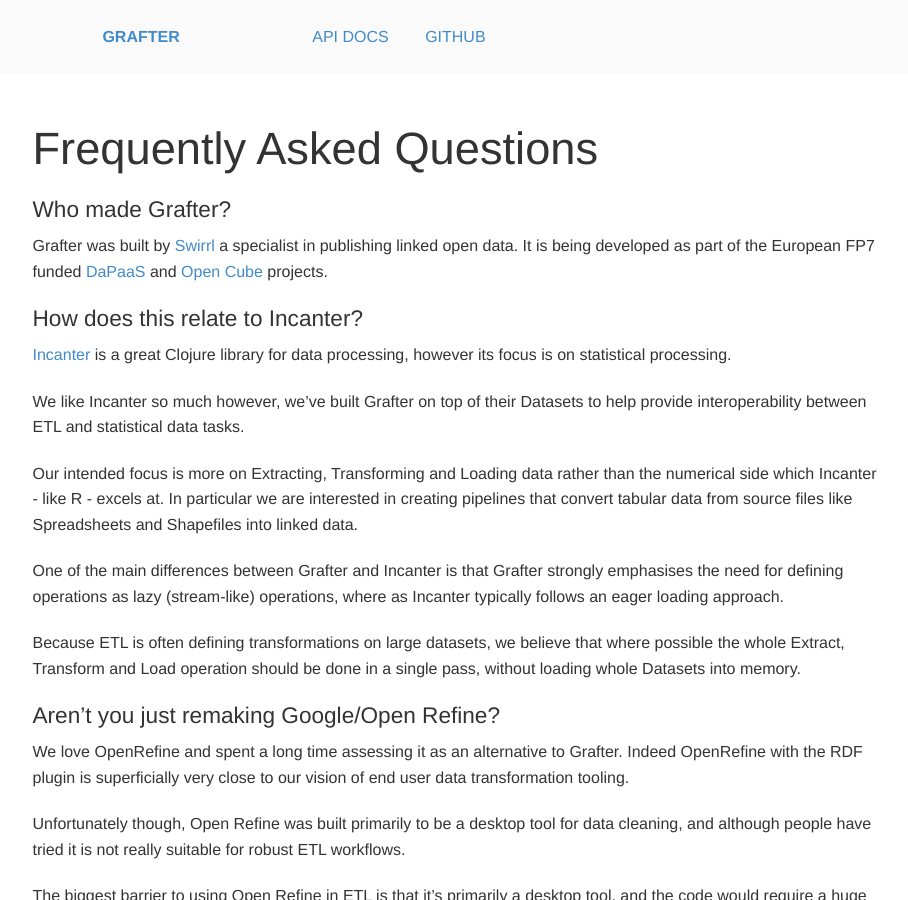
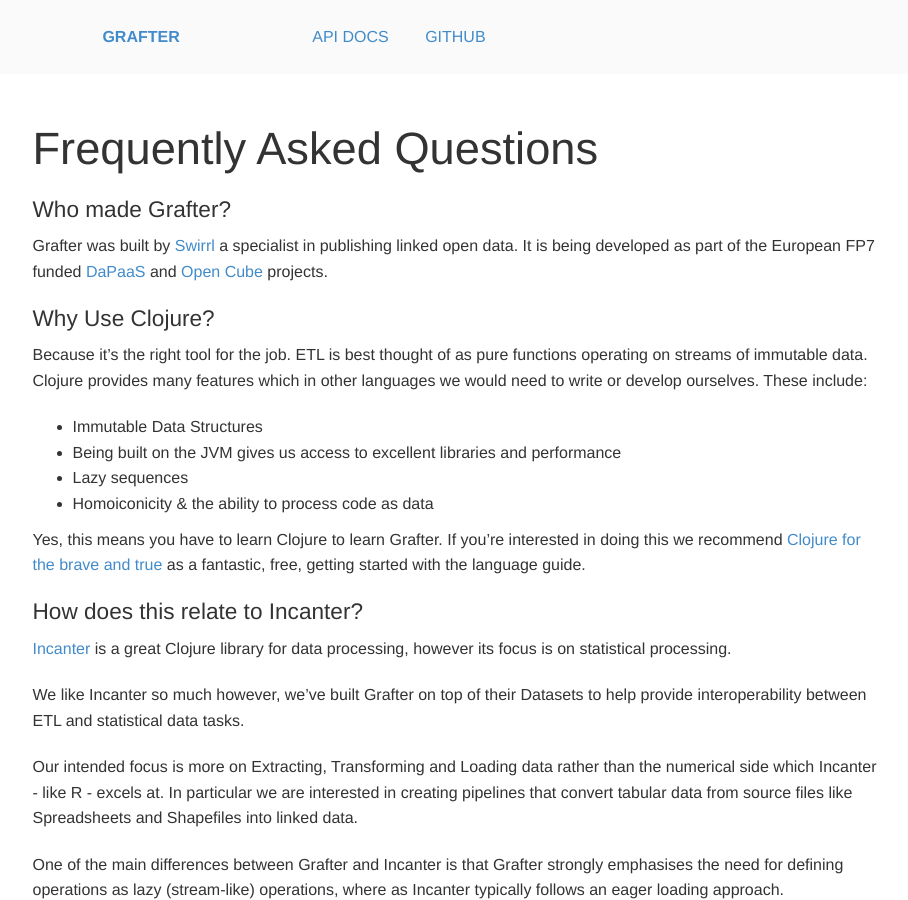
Before and after one commit to Swirrl/grafter-docs, a Jekyll site: the page built from _about/004_grafter_faq.md, in a window 1280 px wide and 900 px high. Shown: the whole window, without its empty margins (330-1238 px from the left). Built offline with Jekyll 4.4.1, drawn with Linux system fonts in a browser that asks for light colours.

Commit message:
Reference Clojure in FAQ and link to Clojure for the brave and true.

```diff
--- a/_about/004_grafter_faq.md
+++ b/_about/004_grafter_faq.md
@@ -11,6 +11,24 @@
 publishing linked open data.  It is being developed as part of the
 European FP7 funded [DaPaaS](http://project.dapaas.eu/) and
 [Open Cube](http://www.opencube-project.eu/) projects.
+
+### Why Use Clojure?
+
+Because it's the right tool for the job.  ETL is best thought of as
+pure functions operating on streams of immutable data.  Clojure
+provides many features which in other languages we would need to write
+or develop ourselves.  These include:
+
+- Immutable Data Structures
+- Being built on the JVM gives us access to excellent libraries and
+  performance
+- Lazy sequences
+- Homoiconicity & the ability to process code as data
+
+Yes, this means you have to learn Clojure to learn Grafter.  If you're
+interested in doing this we recommend
+[Clojure for the brave and true](http://www.braveclojure.com/) as a
+fantastic, free, getting started with the language guide.
 
 ### How does this relate to Incanter?
 
```
